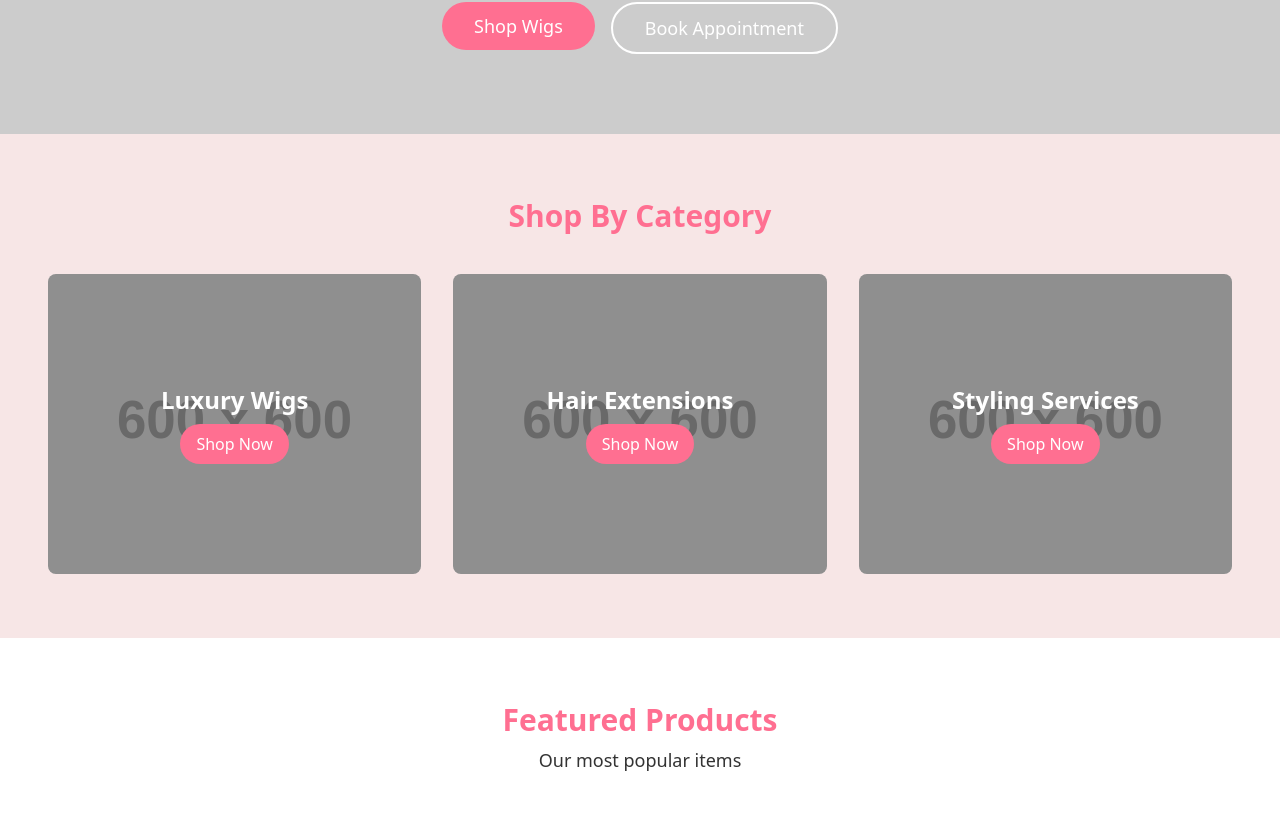
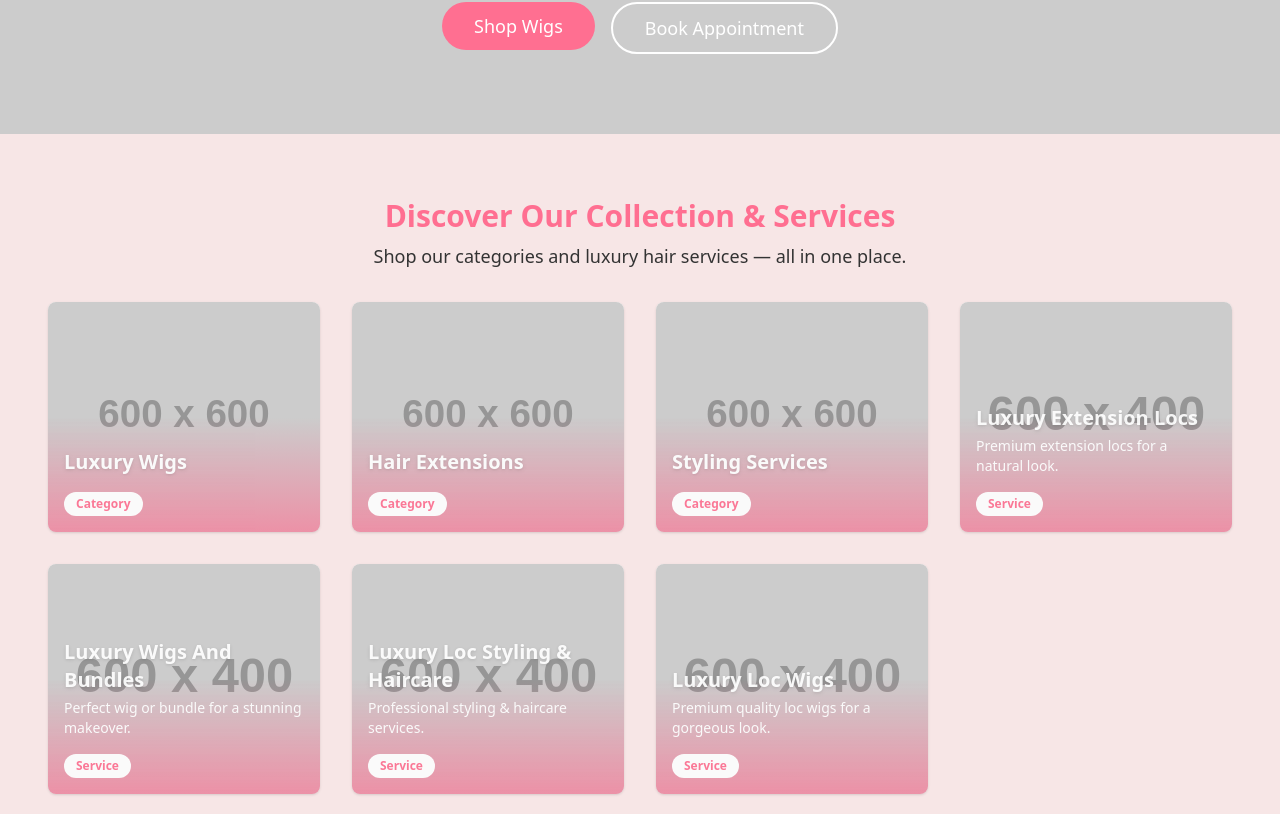
Before and after one commit to Empirial/21hairszn, a React (Vite) app: page / in a window 1280 px wide. Shown: the part 566-1380 px from the top of the page. Built offline with nearby package versions, Linux system fonts and the light colour scheme.

Commit message:
feat: Combine services, categories, and featured products
- Combined the "Our Services" and "Shop by Category" sections.
- Modified the "Featured Products" section to display products in a slideshow format, excluding booking appointments.

```diff
--- /dev/null
+++ b/src/components/salon/ShopDiscoverSection.tsx
@@ -0,0 +1,65 @@
+
+import React from "react";
+import { useNavigate } from "react-router-dom";
+
+interface DiscoverItem {
+  id: string;
+  image: string;
+  title: string;
+  description?: string;
+  link: string;
+  label?: string; // "Category" or "Service"
+}
+
+interface ShopDiscoverSectionProps {
+  title: string;
+  subtitle?: string;
+  items: DiscoverItem[];
+}
+
+export const ShopDiscoverSection: React.FC<ShopDiscoverSectionProps> = ({
+  title,
+  subtitle,
+  items,
+}) => {
+  const navigate = useNavigate();
+
+  return (
+    <section className="bg-[#f7e6e6] py-16">
+      <div className="container mx-auto">
+        <div className="text-center mb-8">
+          <h2 className="text-[#ff6f91] text-3xl font-bold">{title}</h2>
+          {!!subtitle && (
+            <p className="text-[#333] text-lg font-normal mt-2">{subtitle}</p>
+          )}
+        </div>
+        <div className="grid grid-cols-1 sm:grid-cols-2 md:grid-cols-4 gap-8 px-4">
+          {items.map((item) => (
+            <div
+              key={item.id}
+              className="relative rounded-lg overflow-hidden group cursor-pointer bg-white shadow hover:shadow-xl transition-all"
+              onClick={() => navigate(item.link)}
+            >
+              <img
+                src={item.image}
+                alt={item.title}
+                className="w-full h-[230px] object-cover transition-transform duration-300 group-hover:scale-105"
+              />
+              <div className="absolute inset-0 flex flex-col justify-end bg-gradient-to-t from-[#ff6f91]/70 via-transparent to-transparent px-4 py-4 opacity-90 group-hover:opacity-100 transition-opacity">
+                <h3 className="text-white text-xl font-bold drop-shadow">{item.title}</h3>
+                {item.description && (
+                  <p className="text-white text-sm mt-1">{item.description}</p>
+                )}
+                {item.label && (
+                  <span className="mt-4 inline-block bg-[#fff] text-[#ff6f91] px-3 py-1 rounded-full text-xs font-semibold self-start">
+                    {item.label}
+                  </span>
+                )}
+              </div>
+            </div>
+          ))}
+        </div>
+      </div>
+    </section>
+  );
+};
--- a/src/pages/Index.tsx
+++ b/src/pages/Index.tsx
@@ -1,18 +1,16 @@
-
 import React from "react";
 import { useNavigate } from "react-router-dom";
 import { Hero } from "@/components/salon/Hero";
 import { AboutSection } from "@/components/salon/AboutSection";
-import { ServicesSection } from "@/components/salon/ServicesSection";
 import { PromotionSection } from "@/components/salon/PromotionSection";
 import { Footer } from "@/components/salon/Footer";
 import { BookingSection } from "@/components/salon/BookingSection";
 import { BookingFormData } from "@/components/salon/BookingForm";
 import { toast } from "sonner";
 import { FeaturedProducts } from "@/components/salon/FeaturedProducts";
-import { CategoryShowcase } from "@/components/salon/CategoryShowcase";
 import { Testimonials } from "@/components/salon/Testimonials";
 import { NewsletterSection } from "@/components/salon/NewsletterSection";
+import { ShopDiscoverSection } from "@/components/salon/ShopDiscoverSection";
 
 const Index = () => {
   const navigate = useNavigate();
@@ -24,73 +22,64 @@ const Index = () => {
     toast("Booking request submitted! We will contact you shortly.");
   };
 
-  // Services data
-  const services = [
+  // Unified discover section data (categories + services)
+  const discoverItems = [
     {
-      id: "1",
+      id: "cat1",
+      image: "https://placehold.co/600x600/f7e6e6/ff6f91",
+      title: "Luxury Wigs",
+      link: "/luxury-loc-wigs",
+      label: "Category",
+    },
+    {
+      id: "cat2",
+      image: "https://placehold.co/600x600/f7e6e6/ff6f91",
+      title: "Hair Extensions",
+      link: "/luxury-loc-styling",
+      label: "Category",
+    },
+    {
+      id: "cat3",
+      image: "https://placehold.co/600x600/f7e6e6/ff6f91",
+      title: "Styling Services",
+      link: "/luxury-loc-styling",
+      label: "Category",
+    },
+    {
+      id: "srv1",
       image: "https://placehold.co/600x400/f7e6e6/ff6f91",
       title: "Luxury Extension Locs",
-      description: "Get premium extension locs for a beautiful, natural look",
-      primaryButtonText: "Shop Now",
-      secondaryButtonText: "View More",
-      primaryButtonAction: () => navigate("/luxury-loc-styling"),
-      secondaryButtonAction: () => navigate("/luxury-loc-styling"),
+      description: "Premium extension locs for a natural look.",
+      link: "/luxury-loc-styling",
+      label: "Service",
     },
     {
-      id: "2",
+      id: "srv2",
       image: "https://placehold.co/600x400/f7e6e6/ff6f91",
       title: "Luxury Wigs And Bundles",
-      description: "Find your perfect wig or bundle for a stunning makeover",
-      primaryButtonText: "Shop Now",
-      secondaryButtonText: "View More",
-      primaryButtonAction: () => navigate("/luxury-loc-wigs"),
-      secondaryButtonAction: () => navigate("/luxury-loc-wigs"),
+      description: "Perfect wig or bundle for a stunning makeover.",
+      link: "/luxury-loc-wigs",
+      label: "Service",
     },
     {
-      id: "3",
+      id: "srv3",
       image: "https://placehold.co/600x400/f7e6e6/ff6f91",
       title: "Luxury Loc Styling & Haircare",
-      description: "Professional styling and haircare services by experts",
-      primaryButtonText: "Book Now",
-      secondaryButtonText: "View More",
-      primaryButtonAction: () => navigate("/#booking"),
-      secondaryButtonAction: () => navigate("/luxury-loc-styling"),
+      description: "Professional styling & haircare services.",
+      link: "/luxury-loc-styling",
+      label: "Service",
     },
     {
-      id: "4",
+      id: "srv4",
       image: "https://placehold.co/600x400/f7e6e6/ff6f91",
       title: "Luxury Loc Wigs",
-      description: "Premium quality locs wigs for a natural, gorgeous look",
-      primaryButtonText: "Shop Now",
-      secondaryButtonText: "View More",
-      primaryButtonAction: () => navigate("/luxury-loc-wigs"),
-      secondaryButtonAction: () => navigate("/luxury-loc-wigs"),
+      description: "Premium quality loc wigs for a gorgeous look.",
+      link: "/luxury-loc-wigs",
+      label: "Service",
     },
   ];
 
-  // Category data
-  const categories = [
-    {
-      id: "1",
-      image: "https://placehold.co/600x600/f7e6e6/ff6f91",
-      title: "Luxury Wigs",
-      link: "/luxury-loc-wigs",
-    },
-    {
-      id: "2",
-      image: "https://placehold.co/600x600/f7e6e6/ff6f91",
-      title: "Hair Extensions",
-      link: "/luxury-loc-styling",
-    },
-    {
-      id: "3",
-      image: "https://placehold.co/600x600/f7e6e6/ff6f91",
-      title: "Styling Services",
-      link: "/luxury-loc-styling",
-    },
-  ];
-
-  // Featured products data
+  // Only keep true products & combos in featured products
   const featuredProducts = [
     {
       id: "1",
@@ -120,6 +109,7 @@ const Index = () => {
       price: "6000",
       link: "/luxury-loc-wigs",
     },
+    // You can add combos here if available
   ];
 
   // Testimonials data
@@ -183,16 +173,17 @@ const Index = () => {
         logoImage="https://placehold.co/100x50/ffffff/ffffff"
       />
 
-      {/* Category Showcase */}
-      <CategoryShowcase
-        title="Shop By Category"
-        categories={categories}
+      {/* Shop & Discover Section: combined category + services */}
+      <ShopDiscoverSection
+        title="Discover Our Collection & Services"
+        subtitle="Shop our categories and luxury hair services — all in one place."
+        items={discoverItems}
       />
 
-      {/* Featured Products Section */}
+      {/* Featured Products Section with Carousel */}
       <FeaturedProducts
-        title="Featured Products"
-        subtitle="Our most popular items"
+        title="Featured Wigs & Combos"
+        subtitle="Popular products & combos just for you"
         products={featuredProducts}
       />
 
@@ -200,13 +191,6 @@ const Index = () => {
       <AboutSection
         title="Who's this Divaa?"
         description="Where hair meets Art. 21HairSzn stylists and artisans are dedicated to creating one-of-a-kind looks that reflect your unique personality & style. Don't be shy, get into it & explore our wide range of unique styles 💋"
-      />
-
-      {/* Services Section */}
-      <ServicesSection
-        title="Our Services"
-        subtitle="Explore Our Different Services And Products."
-        services={services}
       />
 
       {/* Testimonials Section */}
```
